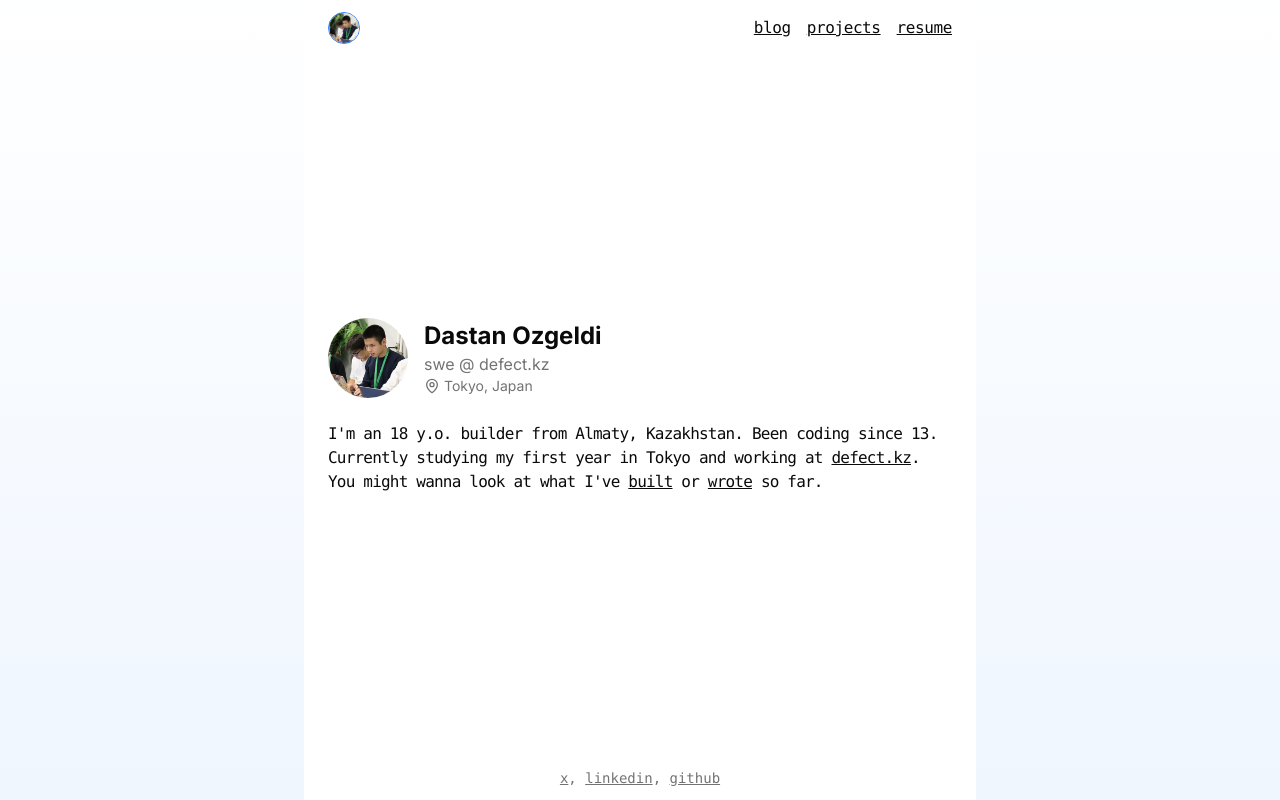
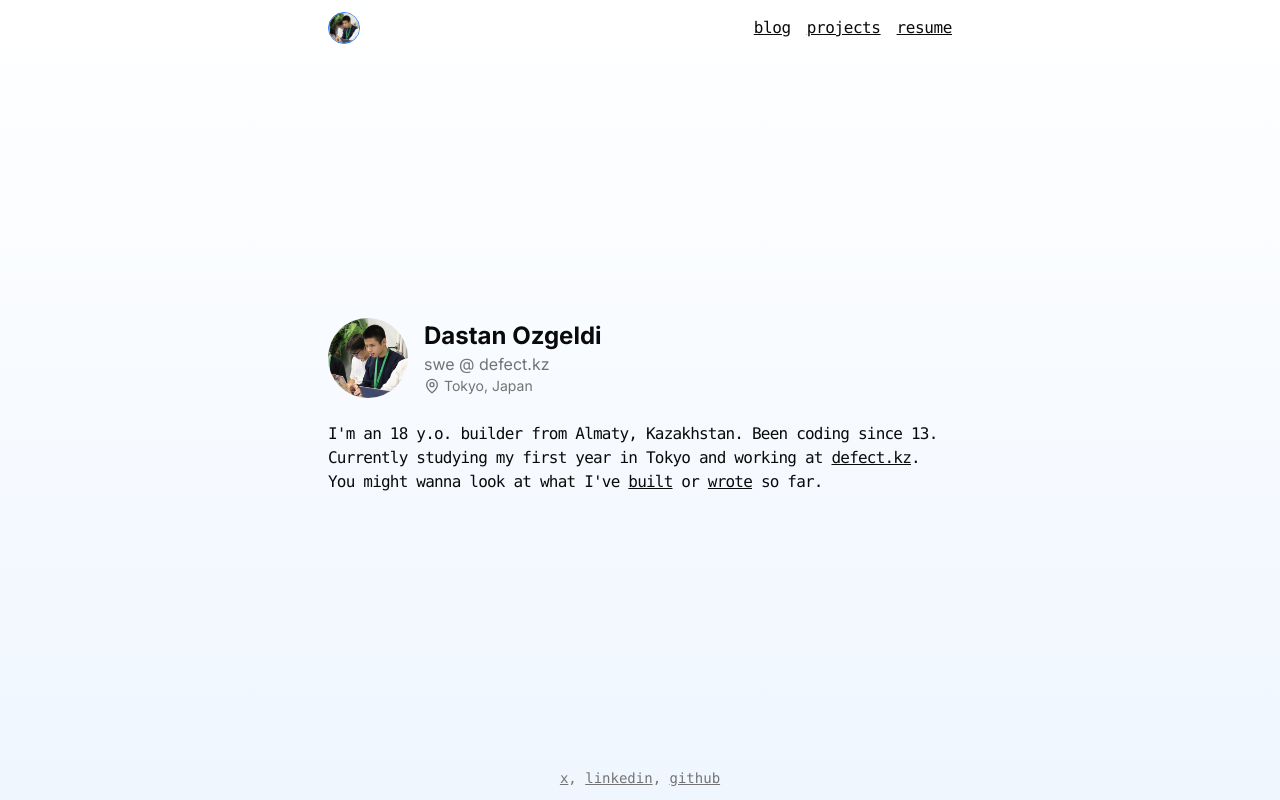
Before and after one commit to dastanozgeldi/dastanozgeldi.me, a Next.js app: page / in a window 1280 px wide. Built offline with nearby package versions, Linux system fonts and the light colour scheme.

Commit message:
fix gradient

```diff
--- a/app/layout.tsx
+++ b/app/layout.tsx
@@ -64,10 +64,10 @@ export default function RootLayout({
   children: React.ReactNode;
 }) {
   return (
-    <html lang="en" className="bg-linear-to-b from-background to-blue-50">
+    <html lang="en">
       <body
         className={cn(
-          "py-3 px-6 max-w-2xl m-auto min-h-screen flex flex-col space-y-6",
+          "py-3 px-6 max-w-2xl m-auto min-h-screen flex flex-col space-y-6 bg-linear-to-b from-background to-blue-50",
           inter.className
         )}
       >
```
